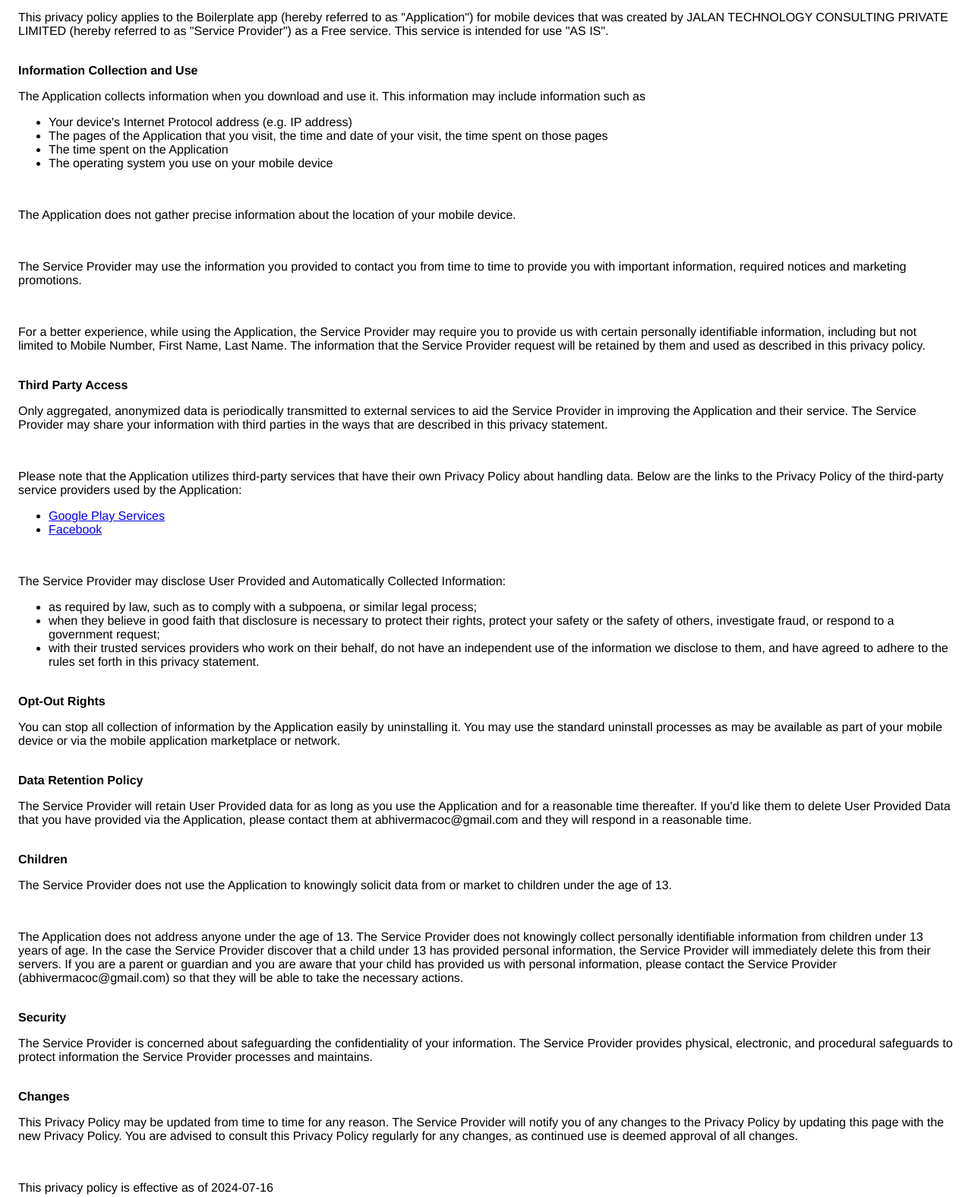
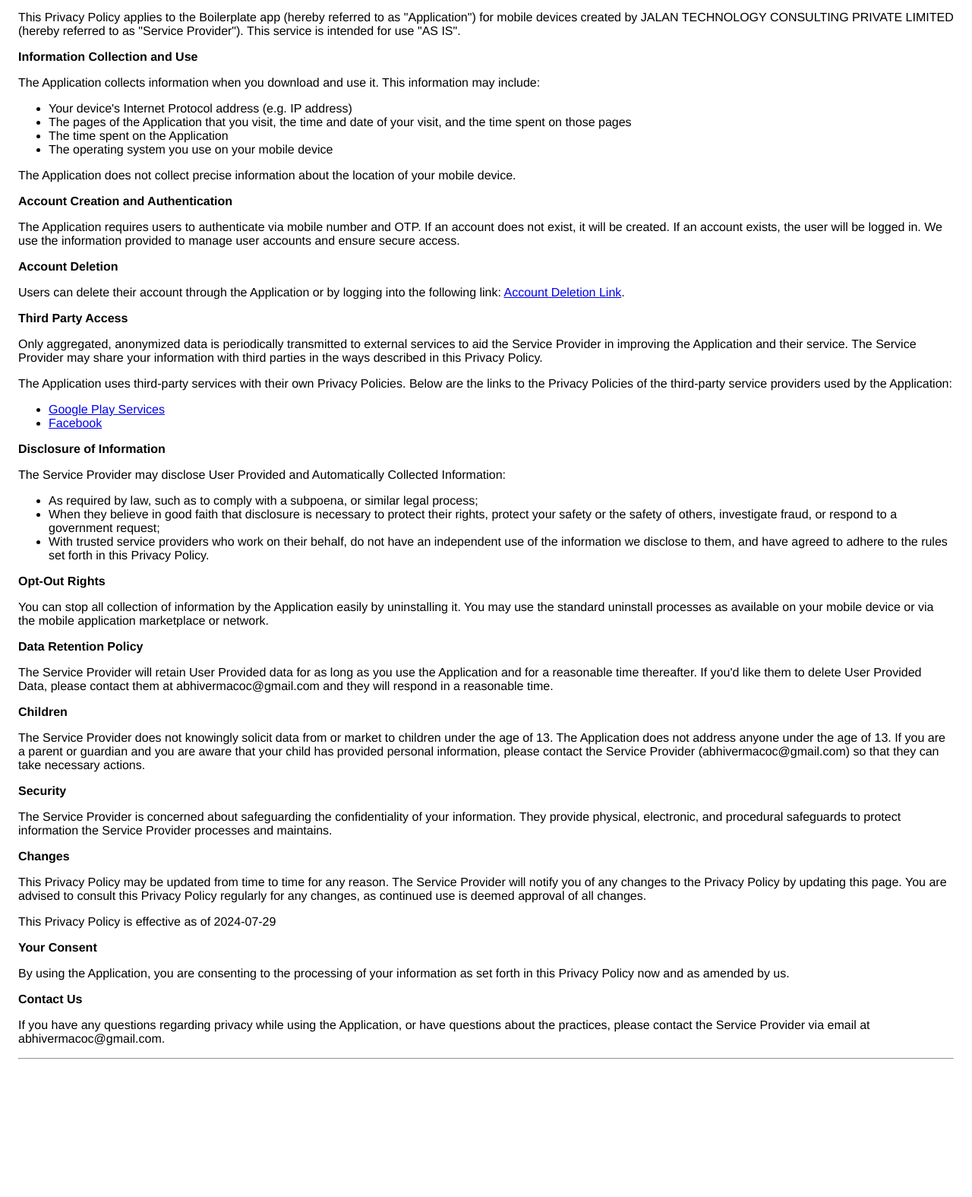
Before and after one commit to abhishek310001/boilerplate-react-native-privacy-policy, a plain HTML site: page index.html in a window 1280 px wide. Shown: the part 44-1619 px from the top of the page at 76% size. After the commit the page ends 1470 px from the top, so only its background shows below. Drawn offline with Linux system fonts and the light colour scheme.

Commit message:
updated privacy policy

```diff
--- a/index.html
+++ b/index.html
@@ -15,85 +15,85 @@
 
 <body>
   <strong>Privacy Policy</strong>
-  <p>This privacy policy applies to the Boilerplate app (hereby referred to as "Application") for mobile devices that
-    was created by JALAN TECHNOLOGY CONSULTING PRIVATE LIMITED (hereby referred to as "Service Provider") as a Free
-    service. This service is intended for use "AS IS".</p><br><strong>Information Collection and Use</strong>
-  <p>The Application collects information when you download and use it. This information may include information such as
-  </p>
+  <p>This Privacy Policy applies to the Boilerplate app (hereby referred to as "Application") for mobile devices created
+    by JALAN TECHNOLOGY CONSULTING PRIVATE LIMITED (hereby referred to as "Service Provider"). This service is intended
+    for use "AS IS".</p>
+  <strong>Information Collection and Use</strong>
+
+  <p>The Application collects information when you download and use it. This information may include:</p>
   <ul>
     <li>Your device's Internet Protocol address (e.g. IP address)</li>
-    <li>The pages of the Application that you visit, the time and date of your visit, the time spent on those pages</li>
+    <li>The pages of the Application that you visit, the time and date of your visit, and the time spent on those pages
+    </li>
     <li>The time spent on the Application</li>
     <li>The operating system you use on your mobile device</li>
   </ul>
-  <p></p><br>
-  <p>The Application does not gather precise information about the location of your mobile device.</p>
-  <div style="display: none;">
-    <p>The Application collects your device's location, which helps the Service Provider determine your approximate
-      geographical location and make use of in below ways:</p>
-    <ul>
-      <li>Geolocation Services: The Service Provider utilizes location data to provide features such as personalized
-        content, relevant recommendations, and location-based services.</li>
-      <li>Analytics and Improvements: Aggregated and anonymized location data helps the Service Provider to analyze user
-        behavior, identify trends, and improve the overall performance and functionality of the Application.</li>
-      <li>Third-Party Services: Periodically, the Service Provider may transmit anonymized location data to external
-        services. These services assist them in enhancing the Application and optimizing their offerings.</li>
-    </ul>
-  </div><br>
-  <p>The Service Provider may use the information you provided to contact you from time to time to provide you with
-    important information, required notices and marketing promotions.</p><br>
-  <p>For a better experience, while using the Application, the Service Provider may require you to provide us with
-    certain personally identifiable information, including but not limited to Mobile Number, First Name, Last Name. The
-    information that the Service Provider request will be retained by them and used as described in this privacy policy.
-  </p><br><strong>Third Party Access</strong>
+  <p>The Application does not collect precise information about the location of your mobile device.</p>
+  <strong>Account Creation and Authentication</strong>
+
+  <p>The Application requires users to authenticate via mobile number and OTP. If an account does not exist, it will be
+    created. If an account exists, the user will be logged in. We use the information provided to manage user accounts
+    and ensure secure access.</p>
+  <strong>Account Deletion</strong>
+
+  <p>Users can delete their account through the Application or by logging into the following link: <a
+      href="https://boilerplate-mern.platform.jalantechnologies.com" target="_blank" rel="noopener noreferrer">Account
+      Deletion Link</a>.</p>
+  <strong>Third Party Access</strong>
+
   <p>Only aggregated, anonymized data is periodically transmitted to external services to aid the Service Provider in
     improving the Application and their service. The Service Provider may share your information with third parties in
-    the ways that are described in this privacy statement.</p>
-  <div><br>
-    <p>Please note that the Application utilizes third-party services that have their own Privacy Policy about handling
-      data. Below are the links to the Privacy Policy of the third-party service providers used by the Application:</p>
-    <ul>
-      <li><a href="https://www.google.com/policies/privacy/" target="_blank" rel="noopener noreferrer">Google Play
-          Services</a></li><!----><!----><!---->
-      <li><a href="https://www.facebook.com/about/privacy/update/printable" target="_blank"
-          rel="noopener noreferrer">Facebook</a></li>
-      <!----><!----><!----><!----><!----><!----><!----><!----><!----><!----><!----><!----><!----><!----><!----><!----><!----><!----><!----><!----><!----><!----><!----><!----><!----><!----><!---->
-    </ul>
-  </div><br>
+    the ways described in this Privacy Policy.</p>
+  <p>The Application uses third-party services with their own Privacy Policies. Below are the links to the Privacy
+    Policies of the third-party service providers used by the Application:</p>
+  <ul>
+    <li><a href="https://www.google.com/policies/privacy/" target="_blank" rel="noopener noreferrer">Google Play
+        Services</a></li>
+    <li><a href="https://www.facebook.com/about/privacy/update/printable" target="_blank"
+        rel="noopener noreferrer">Facebook</a></li>
+  </ul>
+  <strong>Disclosure of Information</strong>
+
   <p>The Service Provider may disclose User Provided and Automatically Collected Information:</p>
   <ul>
-    <li>as required by law, such as to comply with a subpoena, or similar legal process;</li>
-    <li>when they believe in good faith that disclosure is necessary to protect their rights, protect your safety or the
+    <li>As required by law, such as to comply with a subpoena, or similar legal process;</li>
+    <li>When they believe in good faith that disclosure is necessary to protect their rights, protect your safety or the
       safety of others, investigate fraud, or respond to a government request;</li>
-    <li>with their trusted services providers who work on their behalf, do not have an independent use of the
-      information we disclose to them, and have agreed to adhere to the rules set forth in this privacy statement.</li>
+    <li>With trusted service providers who work on their behalf, do not have an independent use of the information we
+      disclose to them, and have agreed to adhere to the rules set forth in this Privacy Policy.</li>
   </ul>
-  <p></p><br><strong>Opt-Out Rights</strong>
+  <strong>Opt-Out Rights</strong>
+
   <p>You can stop all collection of information by the Application easily by uninstalling it. You may use the standard
-    uninstall processes as may be available as part of your mobile device or via the mobile application marketplace or
-    network.</p><br><strong>Data Retention Policy</strong>
+    uninstall processes as available on your mobile device or via the mobile application marketplace or network.</p>
+  <strong>Data Retention Policy</strong>
+
   <p>The Service Provider will retain User Provided data for as long as you use the Application and for a reasonable
-    time thereafter. If you'd like them to delete User Provided Data that you have provided via the Application, please
-    contact them at abhivermacoc@gmail.com and they will respond in a reasonable time.</p><br><strong>Children</strong>
-  <p>The Service Provider does not use the Application to knowingly solicit data from or market to children under the
-    age of 13.</p>
-  <div><br>
-    <p>The Application does not address anyone under the age of 13. The Service Provider does not knowingly collect
-      personally identifiable information from children under 13 years of age. In the case the Service Provider discover
-      that a child under 13 has provided personal information, the Service Provider will immediately delete this from
-      their servers. If you are a parent or guardian and you are aware that your child has provided us with personal
-      information, please contact the Service Provider (abhivermacoc@gmail.com) so that they will be able to take the
-      necessary actions.</p>
-  </div><!----><br><strong>Security</strong>
-  <p>The Service Provider is concerned about safeguarding the confidentiality of your information. The Service Provider
-    provides physical, electronic, and procedural safeguards to protect information the Service Provider processes and
-    maintains.</p><br><strong>Changes</strong>
+    time thereafter. If you'd like them to delete User Provided Data, please contact them at abhivermacoc@gmail.com and
+    they will respond in a reasonable time.</p>
+  <strong>Children</strong>
+
+  <p>The Service Provider does not knowingly solicit data from or market to children under the age of 13. The
+    Application does not address anyone under the age of 13. If you are a parent or guardian and you are aware that your
+    child has provided personal information, please contact the Service Provider (abhivermacoc@gmail.com) so that they
+    can take necessary actions.</p>
+  <strong>Security</strong>
+
+  <p>The Service Provider is concerned about safeguarding the confidentiality of your information. They provide
+    physical, electronic, and procedural safeguards to protect information the Service Provider processes and maintains.
+  </p>
+  <strong>Changes</strong>
+
   <p>This Privacy Policy may be updated from time to time for any reason. The Service Provider will notify you of any
-    changes to the Privacy Policy by updating this page with the new Privacy Policy. You are advised to consult this
-    Privacy Policy regularly for any changes, as continued use is deemed approval of all changes.</p><br>
-  <p>This privacy policy is effective as of 2024-07-16</p><br><strong>Your Consent</strong>
+    changes to the Privacy Policy by updating this page. You are advised to consult this Privacy Policy regularly for
+    any changes, as continued use is deemed approval of all changes.</p>
+  <p>This Privacy Policy is effective as of 2024-07-29</p>
+  <strong>Your Consent</strong>
+
   <p>By using the Application, you are consenting to the processing of your information as set forth in this Privacy
-    Policy now and as amended by us.</p><br><strong>Contact Us</strong>
+    Policy now and as amended by us.</p>
+  <strong>Contact Us</strong>
+
   <p>If you have any questions regarding privacy while using the Application, or have questions about the practices,
     please contact the Service Provider via email at abhivermacoc@gmail.com.</p>
   <hr>
```
